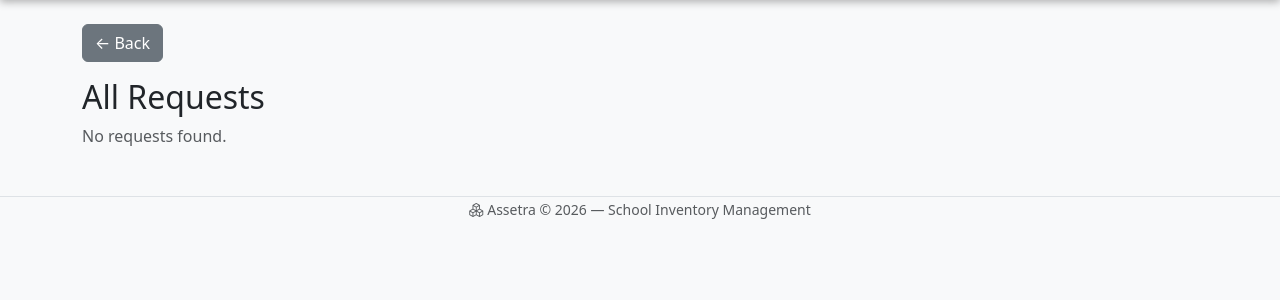
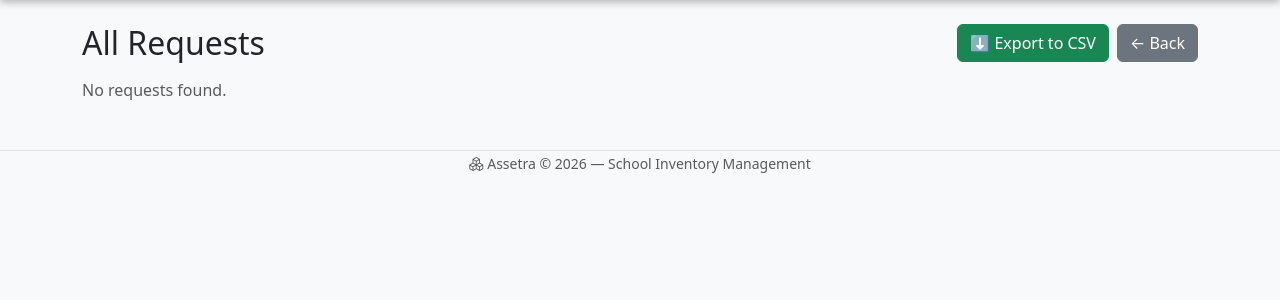
Before and after one commit to MatasZos/Assetra, a Django app: template inventory/templates/inventory/all_requests.html in a window 1280 px wide. Shown: the part 60-360 px from the top of the page. Run offline with Django 5.2, Linux system fonts and the light colour scheme; the template is opened without the code that fills it, so the values that code supplies are empty.

Commit message:
adding the export as csv button

```diff
--- a/inventory/templates/inventory/all_requests.html
+++ b/inventory/templates/inventory/all_requests.html
@@ -1,8 +1,15 @@
 {% extends "inventory/base.html" %}
 {% block title %}All Requests - Assetra{% endblock %}
 {% block content %}
-<a href="/manager/" class="btn btn-secondary mb-3">← Back</a>
-<h2>All Requests</h2>
+<div class="d-flex justify-content-between align-items-center mb-3">
+    <h2 class="mb-0">All Requests</h2>
+    <div class="d-flex gap-2">
+        <a href="/export_requests/" class="btn btn-success">
+            ⬇ Export to CSV
+        </a>
+        <a href="/manager/" class="btn btn-secondary">← Back</a>
+    </div>
+</div>
 
 {% if requests %}
 <table class="table table-striped table-hover mt-3">
```
